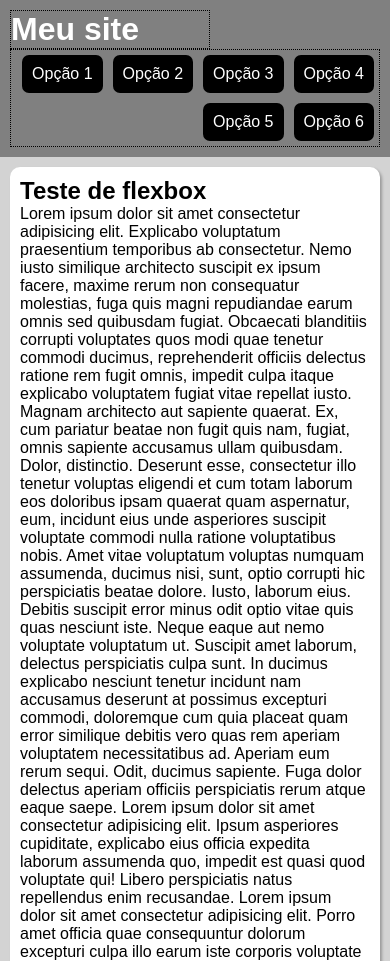
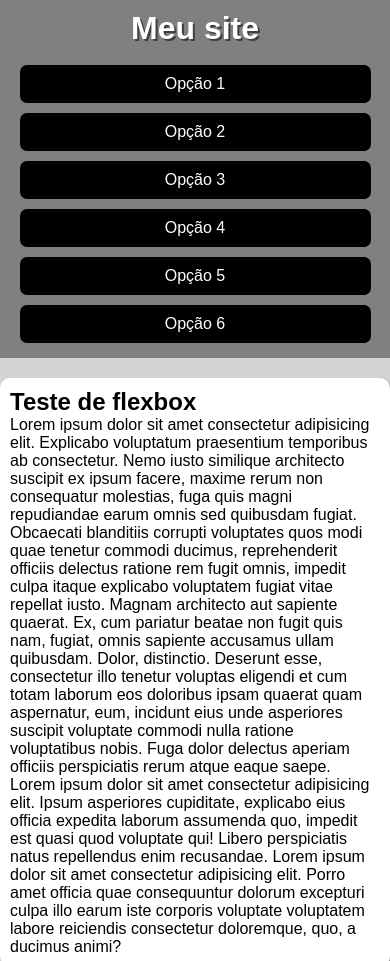
Before and after one commit to saulomiguel1/html-css, a plain HTML site: page exercicios/ex027/flex013-menu-flexbox/index.html in a window 390 px wide. Shown: the top 961 px of the page. Drawn offline with Linux system fonts and the light colour scheme.

Commit message:
Menu flexbox com media query

```diff
--- /dev/null
+++ b/exercicios/ex027/flex013-menu-flexbox/estilos/mobile.css
@@ -0,0 +1,13 @@
+@charset "UTF-8";
+
+header, header > nav {
+    flex-flow: column wrap;
+}
+
+header > h1 {
+    flex-basis: 50px;
+}
+
+header a {
+    width: 90vw;
+}
--- a/exercicios/ex027/flex013-menu-flexbox/estilos/style.css
+++ b/exercicios/ex027/flex013-menu-flexbox/estilos/style.css
@@ -18,6 +18,7 @@ header {
     background-color: gray;
     color: white;
     padding: 10px;
+    margin-bottom: 20px;
 
     display: flex;
     flex-flow: row wrap;
@@ -26,13 +27,11 @@ header {
 }
 
 header > h1 {
-    border: 1px dotted black;
     flex: 0 0 200px;
+    text-shadow: 2px 2px 0px rgba(0, 0, 0, 0.514);
 }
 
 header > nav {
-    border: 1px dotted black;
-
     display: flex;
     flex-flow: row wrap;
     justify-content: flex-end;
@@ -61,4 +60,6 @@ main {
     padding: 10px;
     border-radius: 10px;
     box-shadow: 2px 2px 3px rgba(0, 0, 0, 0.274);
+    max-width: 800px;
+    margin: auto;
 }
```
Also changed, not shown: exercicios/ex027/flex013-menu-flexbox/index.html (+2 -1 lines).
